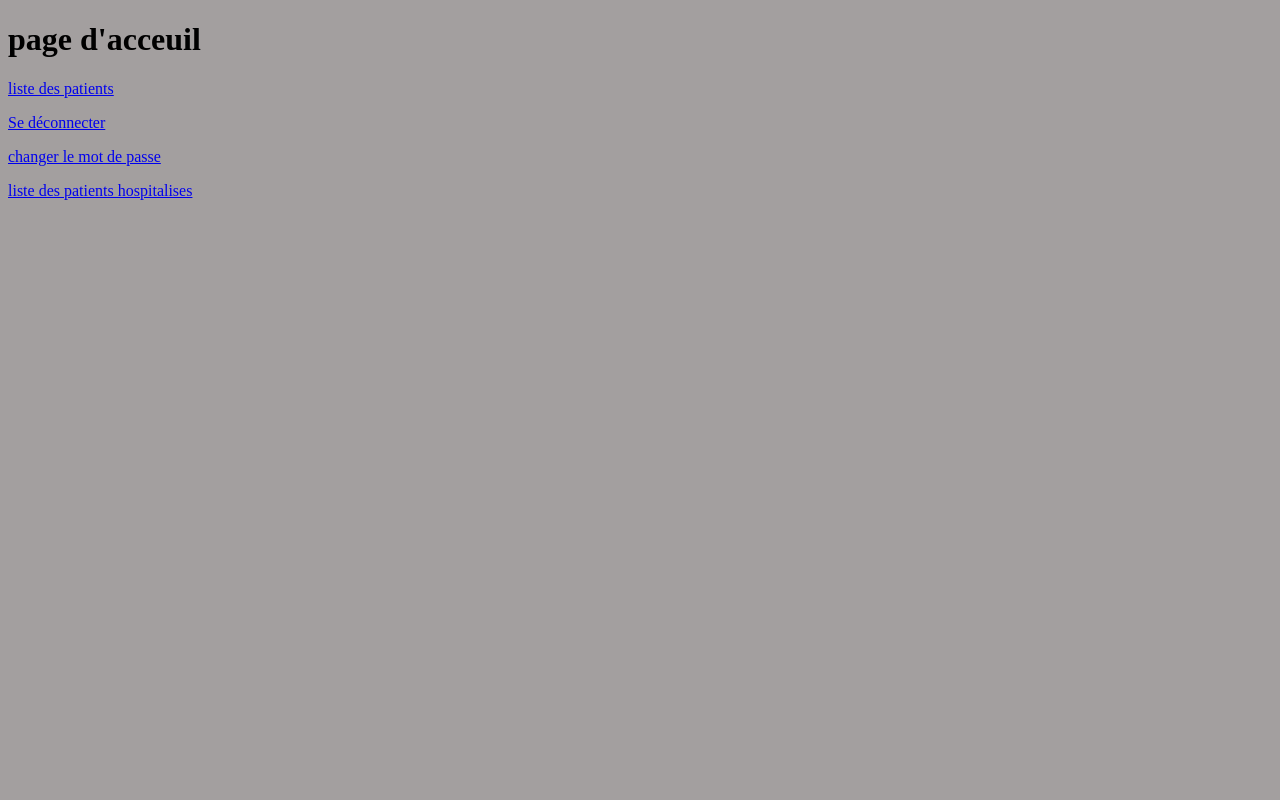
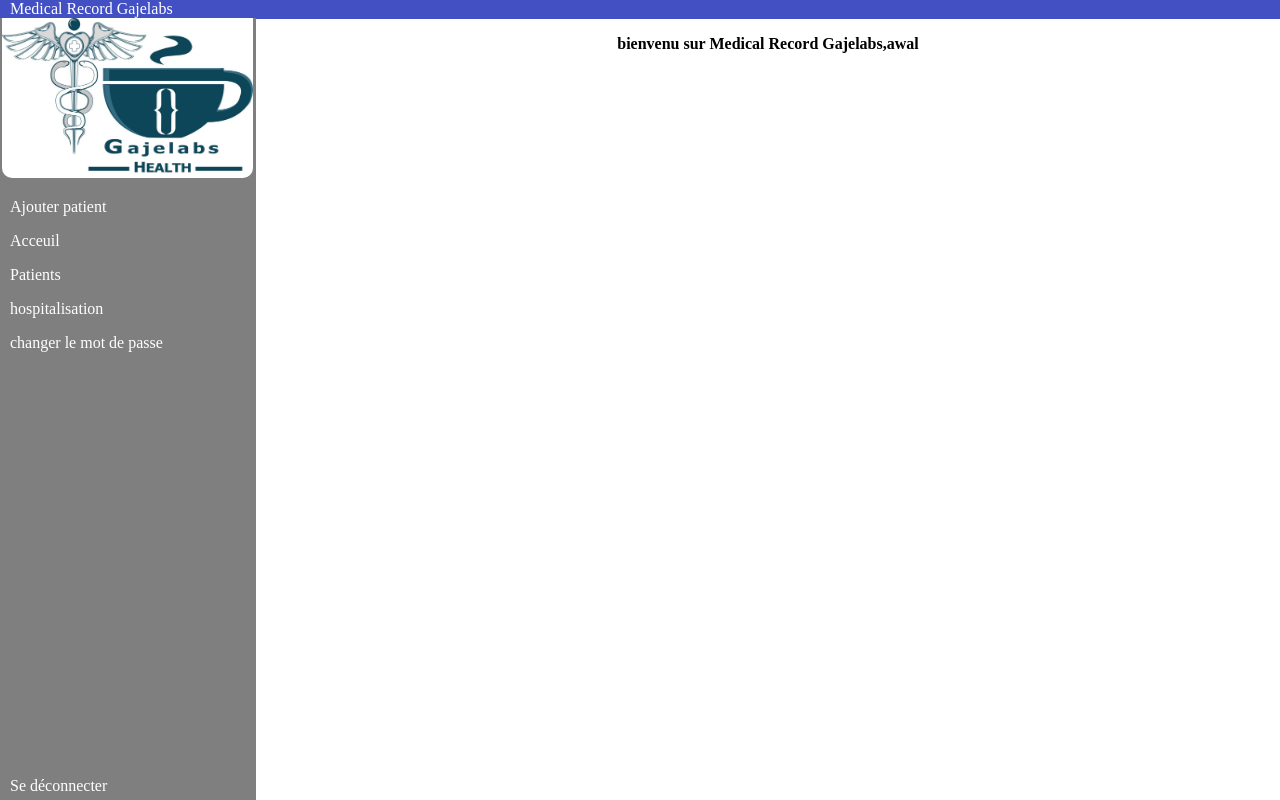
Before and after one commit to NchourupouoM/medical_record, a Django app: page /home/ in a window 1280 px wide. Run offline with Django 5.2, Linux system fonts and the light colour scheme; a user stored in the database is signed in.

Commit message:
page d'acceuil designer a 80%

```diff
--- a/medical_record/authentication/templates/authentication/login.html
+++ b/medical_record/authentication/templates/authentication/login.html
@@ -14,7 +14,6 @@
     </div>
     <div class="imageGajelab">
         <img src="{% static 'images/gajelab.jpeg'%}" alt="">
-        <p class="inscriptionLink">Pas encore membre ? <a href="{% url 'signup' %}">signup!</a></p>
     </div>
 </div>
 {% endblock content %}
--- a/medical_record/patient/templates/patient/examen_medical.html
+++ b/medical_record/patient/templates/patient/examen_medical.html
@@ -1,8 +1,9 @@
 {% extends 'base.html' %}
 {% block content %}
-
+<p class="headPage"></p>
 <h1>Dossier médical de </h1>
 {% for dossier in dossiers %}
+
 <ul>
     <li><strong>Type de rapport :</strong> {{ dossier.type_rapport }}</li>
     <li><strong>Date de création :</strong> {{ dossier.date_creation }}</li>
--- a/medical_record/patient/templates/patient/form_examen_medical.html
+++ b/medical_record/patient/templates/patient/form_examen_medical.html
@@ -1,6 +1,7 @@
 {% extends 'base.html' %}
 {% block content %}
 {% load static %}
+<p class="headPage"></p>
     <h2>Creation dossier medical</h2>
     <form method="post">
         {{ form.as_p }}
--- a/medical_record/patient/templates/patient/homepage.html
+++ b/medical_record/patient/templates/patient/homepage.html
@@ -1,7 +1,8 @@
 {% extends 'base.html' %}
 {% block content %}
+<p class="headPage">{{user.profile_photo}}</p>
 <div>
-    <h1>page d'acceuil</h1>
-    <a href="{% url 'patient_list' %}">liste des patients</a>
+
+<p class="welcome">bienvenu sur Medical Record Gajelabs,{{user.username }}</p>
 </div>
 {% endblock content %}
--- a/medical_record/patient/templates/patient/ordonnance_form.html
+++ b/medical_record/patient/templates/patient/ordonnance_form.html
@@ -1,6 +1,7 @@
 {% extends 'base.html' %}
 {% block content %}
 {% load static %}
+<p class="headPage"></p>
 <h2>Ordonnance</h2>
 <form method="post">
     {{ form.as_p }}
--- a/medical_record/patient/templates/patient/ordonnance_list.html
+++ b/medical_record/patient/templates/patient/ordonnance_list.html
@@ -1,6 +1,6 @@
 {% extends 'base.html' %}
 {% block content %}
-
+<p class="headPage"></p>
 <h1>Mes ordonnances</h1>
 <div>
     {% for ordonnance in ordonnances %}
--- a/medical_record/patient/templates/patient/patient_hospitalise_form.html
+++ b/medical_record/patient/templates/patient/patient_hospitalise_form.html
@@ -1,6 +1,7 @@
 {% extends 'base.html' %}
 {% block content %}
 {% load static %}
+<p class="headPage"></p>
 <h2>Creation dossier medical</h2>
 <form method="post">
     {{ form.as_p }}
--- a/medical_record/patient/templates/patient/patient_list.html
+++ b/medical_record/patient/templates/patient/patient_list.html
@@ -1,6 +1,6 @@
 {% extends 'base.html' %}
 {% block content %}
-
+<p class="headPage"></p>
 <h1>Liste des patients </h1>
 <div>
     {% for patient in patients %}
--- a/medical_record/patient/templates/patient/patients_hospitalise.html
+++ b/medical_record/patient/templates/patient/patients_hospitalise.html
@@ -1,3 +1,6 @@
+{% extends 'base.html' %}
+{% block content %}
+<p class="headPage"></p>
 <h1>Liste des patient hospitalises</h1>
 {% for patient_hospitalise in patients_hospitalises %}
 <ul>
@@ -11,3 +14,4 @@
     <div style="border-top: 1px solid #0e0c0c;"></div>
 </ul>
 {% endfor %}
+{% endblock %}
--- a/medical_record/patient/templates/patient/rapport_medical.html
+++ b/medical_record/patient/templates/patient/rapport_medical.html
@@ -1,6 +1,6 @@
 {% extends 'base.html' %}
 {% block content %}
-
+<p class="headPage"></p>
 {% for rapport in rapports %}
 <h1>Rapport medical du {{ rapport.date_consultation }}</h1>
 <ul>
--- a/medical_record/patient/templates/patient/rapport_medical_form.html
+++ b/medical_record/patient/templates/patient/rapport_medical_form.html
@@ -1,6 +1,7 @@
 {% extends 'base.html' %}
 {% block content %}
 {% load static %}
+<p class="headPage"></p>
 <h2> Creation du rapport </h2>
 <form method="post">
     {{ form.as_p }}
--- /dev/null
+++ b/medical_record/static/homepage.css
@@ -0,0 +1,81 @@
+
+body{
+    margin: auto;
+}
+.homeprincipal {
+    display: flex;
+    flex-direction: row;
+}
+.sidebar {
+    position: fixed;
+    left: 0;
+    width: 20%;
+    height: 100%;
+    background-color: #00000080;}
+
+.principal{
+    position: fixed;
+    right: 0;
+    width: 80%;
+    height: 100%;
+}
+.sidebar p a {
+    color: white
+}
+
+
+img{
+    width: 98%;
+    height: 10em;
+    border-bottom-left-radius: 10px;
+    border-bottom-right-radius: 10px;
+    margin-left: 2px;
+    margin-right: 2px;
+    margin-top: 0px;
+}
+.homeprincipal .sidebar p a{
+    text-decoration: none;
+    margin-right: 10px;
+}
+
+.hospitalisation{
+    margin-bottom: 20;
+}
+
+.appTitle{
+    color:white;
+    margin: 0;
+    padding-left:10px ;
+    background-color: #4350C3;
+}
+
+.discount{
+    position: absolute;
+    bottom: 0;
+    margin-bottom: 5px;
+}
+
+.headPage{
+    width: 100%;
+    height: 19px;
+    background-color: #4350C3;
+    margin-top: 0;
+}
+
+.links p a:hover{
+    text-decoration: underline;
+}
+
+.links{
+    margin-left: 10px;
+}
+
+.principal{
+    margin-left: 5px;
+}
+
+.welcome{
+    font-weight: bold;
+    text-align: center;
+    color: #1F31D2,
+}
--- a/medical_record/static/login.css
+++ b/medical_record/static/login.css
@@ -1,7 +1,3 @@
-body{
-    background-color: #a39f9f
-}
-
 .ConnexionPage{
     gap: 15px;
     display: flex;
--- a/medical_record/templates/base.html
+++ b/medical_record/templates/base.html
@@ -6,13 +6,29 @@
     <meta name="viewport" content="width=device-width, initial-scale=1.0">
     <title> medical record </title>
     <link rel="stylesheet" href="{% static 'login.css'%}">
+    <link rel="stylesheet" href="{% static 'homepage.css'%}">
 </head>
 <body>
-    {% block content %}{% endblock content %}
-    {% if user.is_authenticated %}
-        <p><a href="{% url 'logout' %}">Se déconnecter</a></p>
-        <p><a href="{% url 'password_change' %}">changer le mot de passe</a></p>
-        <p><a href="{% url 'list_patient_hospitalise' %}">liste des patients hospitalises</a></p>
-    {% endif %}
+    <div class="homeprincipal">
+        <div class="sidebar">
+            <p class="appTitle">Medical Record Gajelabs</p>
+            <img src="{% static 'images/gajelab.jpeg'%}" alt="">
+            {% if user.is_authenticated %}
+
+            <div class="links">
+                <p ><a href="{% url 'signup' %}">Ajouter patient</a></p>
+                <p><a href="{% url 'home' %}">Acceuil</a></p>
+                <p><a href="{% url 'patient_list' %}">Patients</a></p>
+                <p><a class="hospitalisation" href="{% url 'list_patient_hospitalise' %}">hospitalisation</a></p>
+                <p><a href="{% url 'password_change' %}">changer le mot de passe</a></p>
+                <p><a class="discount" href="{% url 'logout' %}">Se déconnecter</a></p>
+            </div>
+            {% endif %}
+        </div>
+        <div class="principal">
+            {% block content %}
+            {% endblock content %}
+        </div>
+    </div>
 </body>
 </html>
```
Also changed, not shown: medical_record/db.sqlite3.
